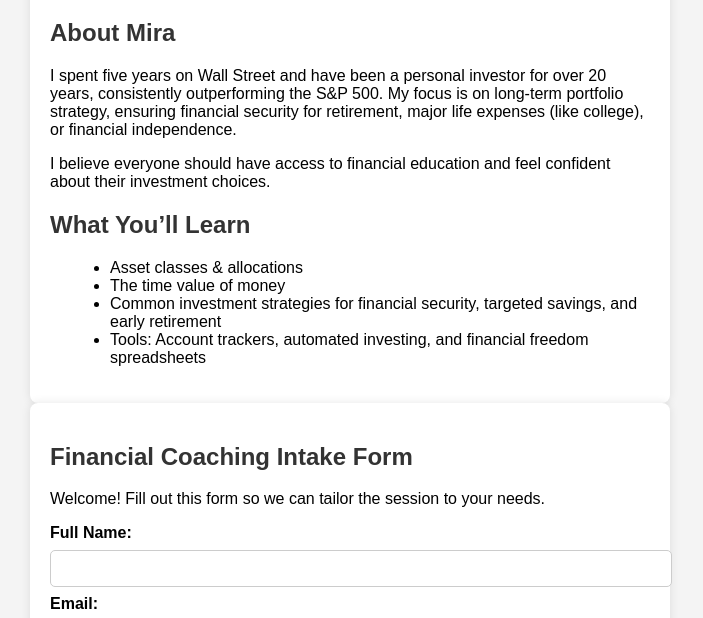
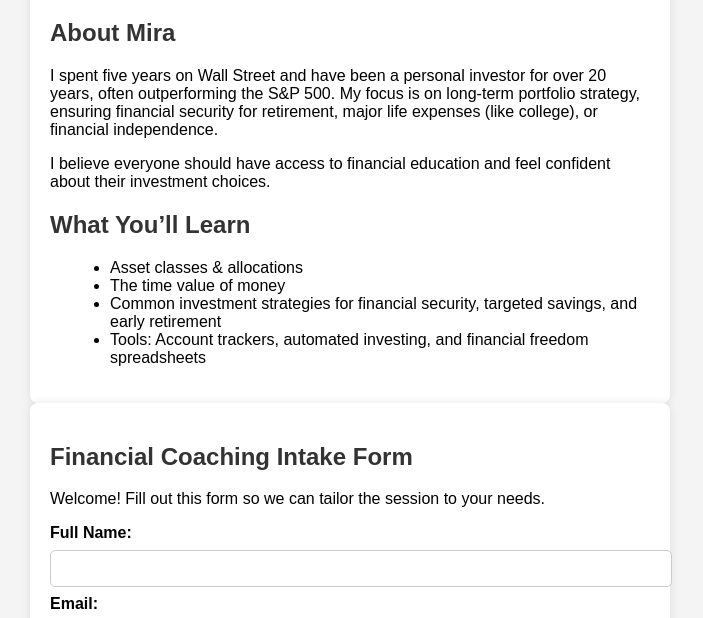
Before and after one commit to mira-cho/fintake, a plain HTML site: page index.html in a window 1280 px wide. Shown: the part 141-759 px from the top of the page, without its empty margins (290-993 px from the left). Drawn offline with Linux system fonts and the light colour scheme.

Commit message:
Update index.html

```diff
--- a/index.html
+++ b/index.html
@@ -32,7 +32,7 @@
     <div class="container">
         <h1>Mira Financial Coaching Intake Form</h1>
         <h2>About Mira</h2>
-        <p>I spent five years on Wall Street and have been a personal investor for over 20 years, consistently outperforming the S&P 500. My focus is on long-term portfolio strategy, ensuring financial security for retirement, major life expenses (like college), or financial independence.</p>
+        <p>I spent five years on Wall Street and have been a personal investor for over 20 years, often outperforming the S&P 500. My focus is on long-term portfolio strategy, ensuring financial security for retirement, major life expenses (like college), or financial independence.</p>
         <p>I believe everyone should have access to financial education and feel confident about their investment choices.</p>
 
         <h2>What You’ll Learn</h2>
```
